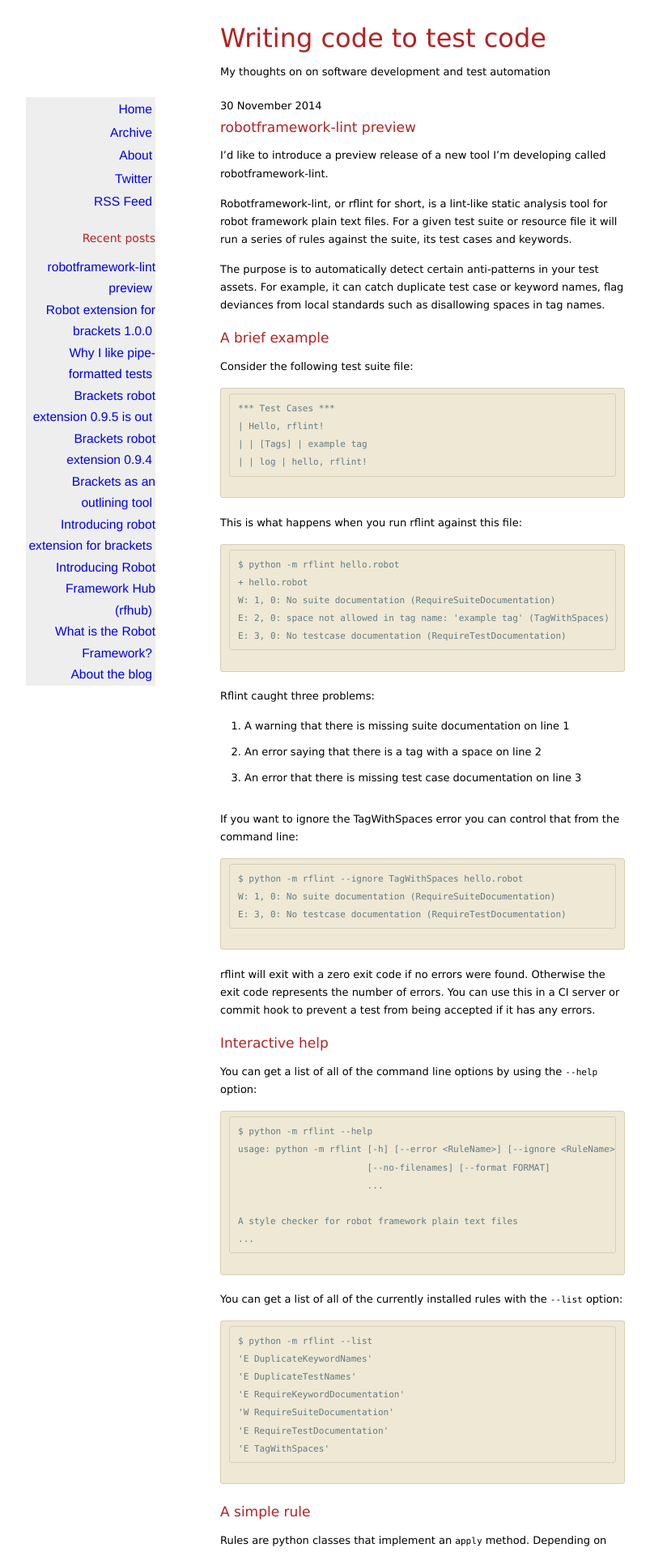
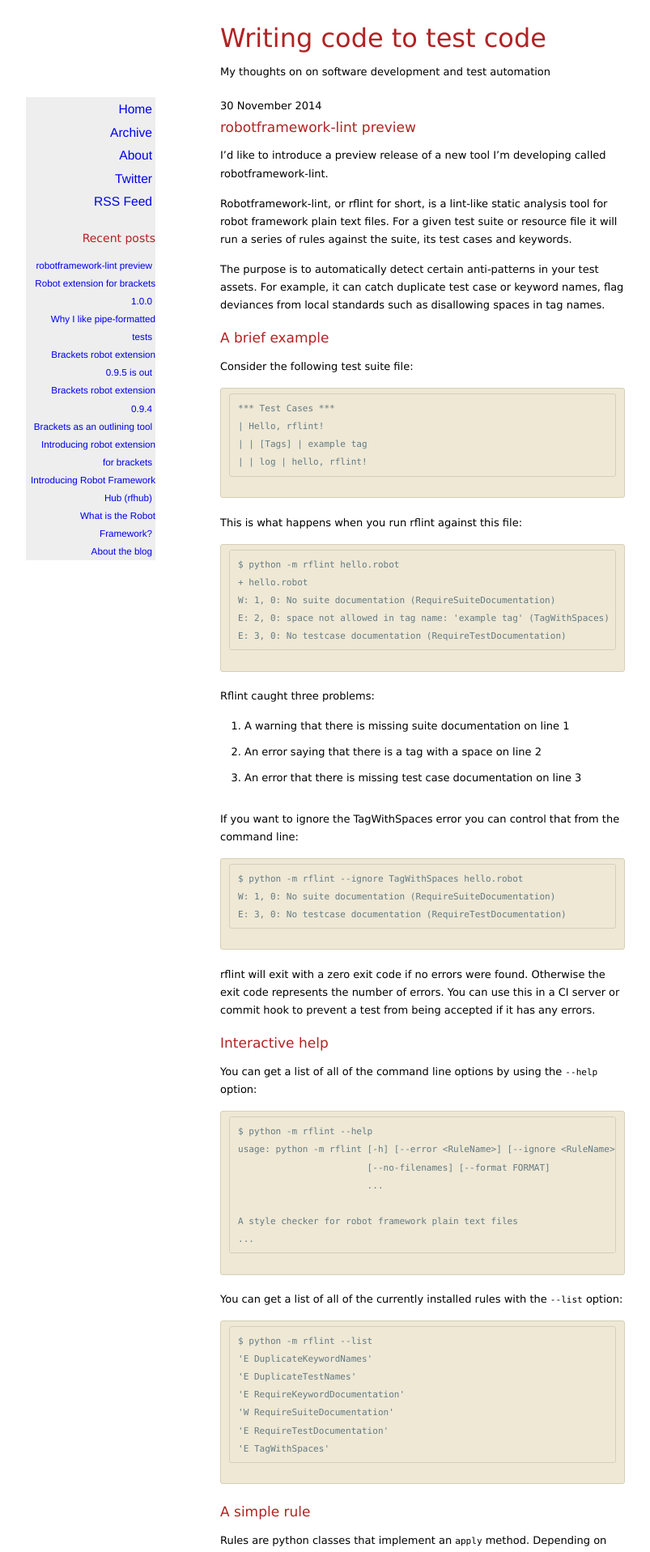
Before and after one commit to boakley/boakley.github.io, a Jekyll site: the page built from index.html, in a window 1280 px wide. Shown: the top 1917 px of the page at 81% size, without its empty margins (118-921 px from the left). Built offline with Jekyll 4.4.1, drawn with Linux system fonts in a browser that asks for light colours; nearby versions of some CDN libraries; the list of posts is cut into pages by our own code.

```diff
--- a/assets/css/style.css
+++ b/assets/css/style.css
@@ -320,3 +320,7 @@
 #footer {
     border-color: #eee8d5;
 }
+
+#recent a {
+    font-size: .9em;
+}
```
